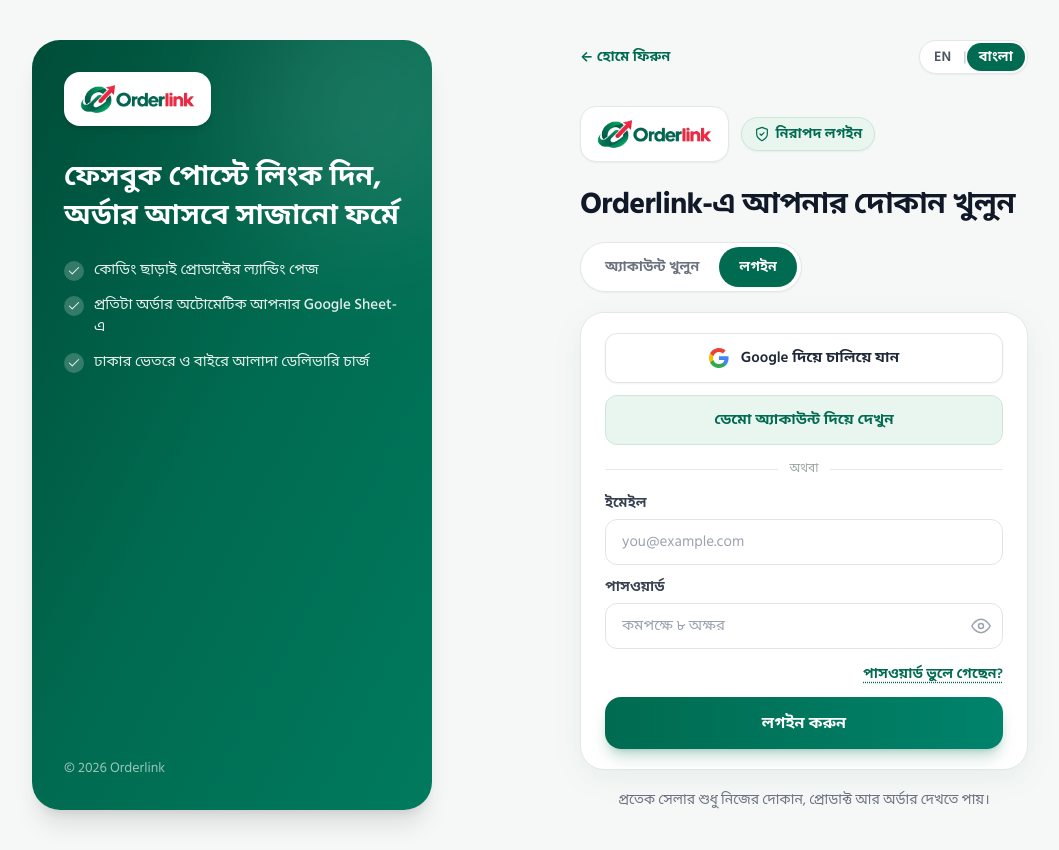
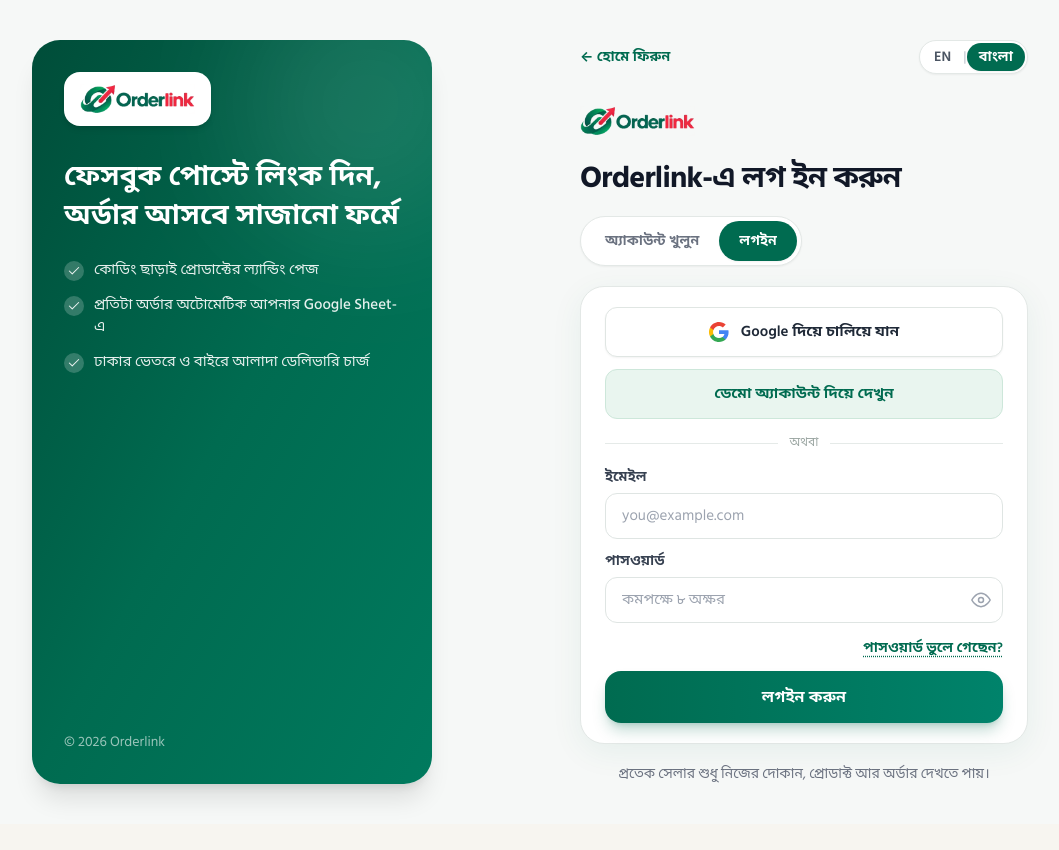
Before and after one commit to diu-shpranto/orderlink-standalone, a React (Vite) app in the folder apps/web/: page / in a window 1280 px wide. Both pictures are taken after a click on the button "লগইন". Shown: the whole page, without its empty margins (56-1115 px from the left). After the commit the page ends 824 px from the top, so only its background shows below. Built offline with nearby package versions, Linux system fonts and the light colour scheme; no server answers; the database is empty.

Commit message:
Login headline, centered logo without tile, remove secure badge

```diff
--- a/apps/web/src/pages/Auth.tsx
+++ b/apps/web/src/pages/Auth.tsx
@@ -23,7 +23,6 @@ import {
   IconCheck,
   IconEye,
   IconEyeOff,
-  IconShield,
 } from '../components/icons.tsx'
 
 type Mode = 'signin' | 'signup' | 'reset-request' | 'reset-code'
@@ -36,6 +35,7 @@ const TEXT: Record<
   AuthLang,
   {
     headline: string
+    signinHeadline: string
     tabSignup: string
     tabLogin: string
     google: string
@@ -57,7 +57,6 @@ const TEXT: Record<
     emailPh: string
     passwordPh: string
     backHome: string
-    secureLogin: string
     footerNote: string
     resetRequestTitle: string
     resetCodeTitle: string
@@ -72,6 +71,7 @@ const TEXT: Record<
 > = {
   bn: {
     headline: 'Orderlink-এ আপনার দোকান খুলুন',
+    signinHeadline: 'Orderlink-এ লগ ইন করুন',
     tabSignup: 'অ্যাকাউন্ট খুলুন',
     tabLogin: 'লগইন',
     google: 'Google দিয়ে চালিয়ে যান',
@@ -93,7 +93,6 @@ const TEXT: Record<
     emailPh: 'you@example.com',
     passwordPh: 'কমপক্ষে ৮ অক্ষর',
     backHome: 'হোমে ফিরুন',
-    secureLogin: 'নিরাপদ লগইন',
     footerNote:
       'প্রতেক সেলার শুধু নিজের দোকান, প্রোডাক্ট আর অর্ডার দেখতে পায়।',
     resetRequestTitle: 'পাসওয়ার্ড রিসেট',
@@ -108,6 +107,7 @@ const TEXT: Record<
   },
   en: {
     headline: 'Open your shop on Orderlink',
+    signinHeadline: 'Log in to Orderlink',
     tabSignup: 'Create account',
     tabLogin: 'Log in',
     google: 'Continue with Google',
@@ -129,7 +129,6 @@ const TEXT: Record<
     emailPh: 'you@example.com',
     passwordPh: 'At least 8 characters',
     backHome: 'Back to home',
-    secureLogin: 'Secure login',
     footerNote:
       'Every seller only sees their own shop, products and orders.',
     resetRequestTitle: 'Reset password',
@@ -462,7 +461,9 @@ export default function Auth({
       ? t.resetRequestTitle
       : mode === 'reset-code'
         ? t.resetCodeTitle
-        : t.headline
+        : mode === 'signin'
+          ? t.signinHeadline
+          : t.headline
 
   return (
     <main className="min-h-screen bg-[#f6f8f7]">
@@ -523,16 +524,10 @@ export default function Auth({
               </div>
             ) : null}
 
-            {/* লগইন: লোগো টাইল + নিরাপদ লগইন ব্যাজ */}
+            {/* লগইন: লোগো — মাঝখানে, ব্যাকগ্রাউন্ড ছাড়া */}
             {mode === 'signin' ? (
-              <div className="mt-4 flex flex-wrap items-center gap-3 sm:mt-6 lg:mt-8">
-                <div className="inline-flex rounded-2xl border border-[#e3e8e6] bg-white px-3 py-2 shadow-sm sm:px-4 sm:py-3">
-                  <LogoWordmark size={30} />
-                </div>
-                <span className="inline-flex items-center gap-1.5 rounded-full border border-[#cde7da] bg-[#e9f5ef] px-3 py-1.5 text-sm font-semibold text-[#006B50] shadow-sm">
-                  <IconShield className="h-4 w-4 text-[#006B50]" />
-                  {t.secureLogin}
-                </span>
+              <div className="mt-4 flex justify-center sm:mt-6 lg:mt-8 lg:justify-start">
+                <LogoWordmark size={30} />
               </div>
             ) : null}
 
```
